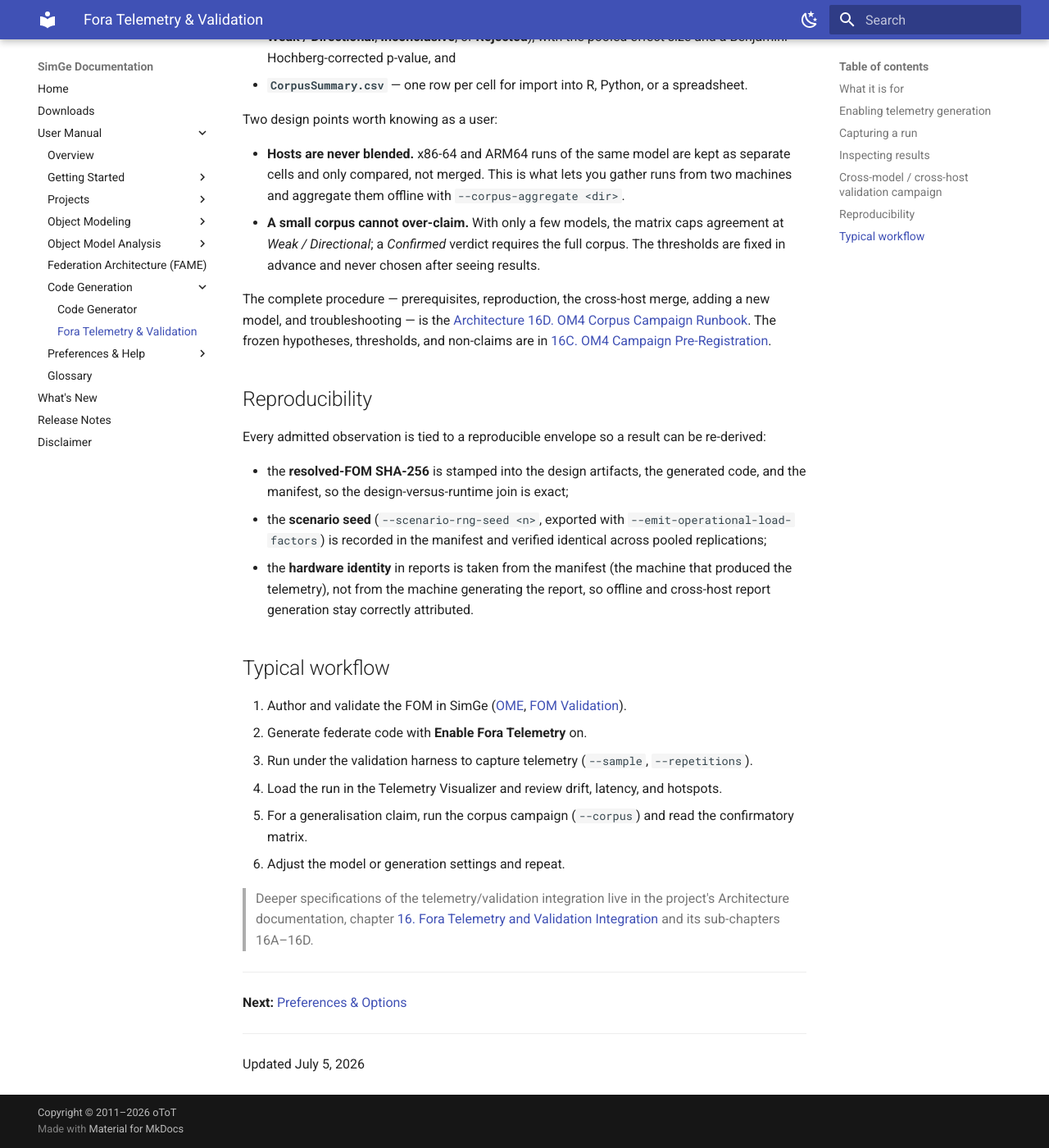
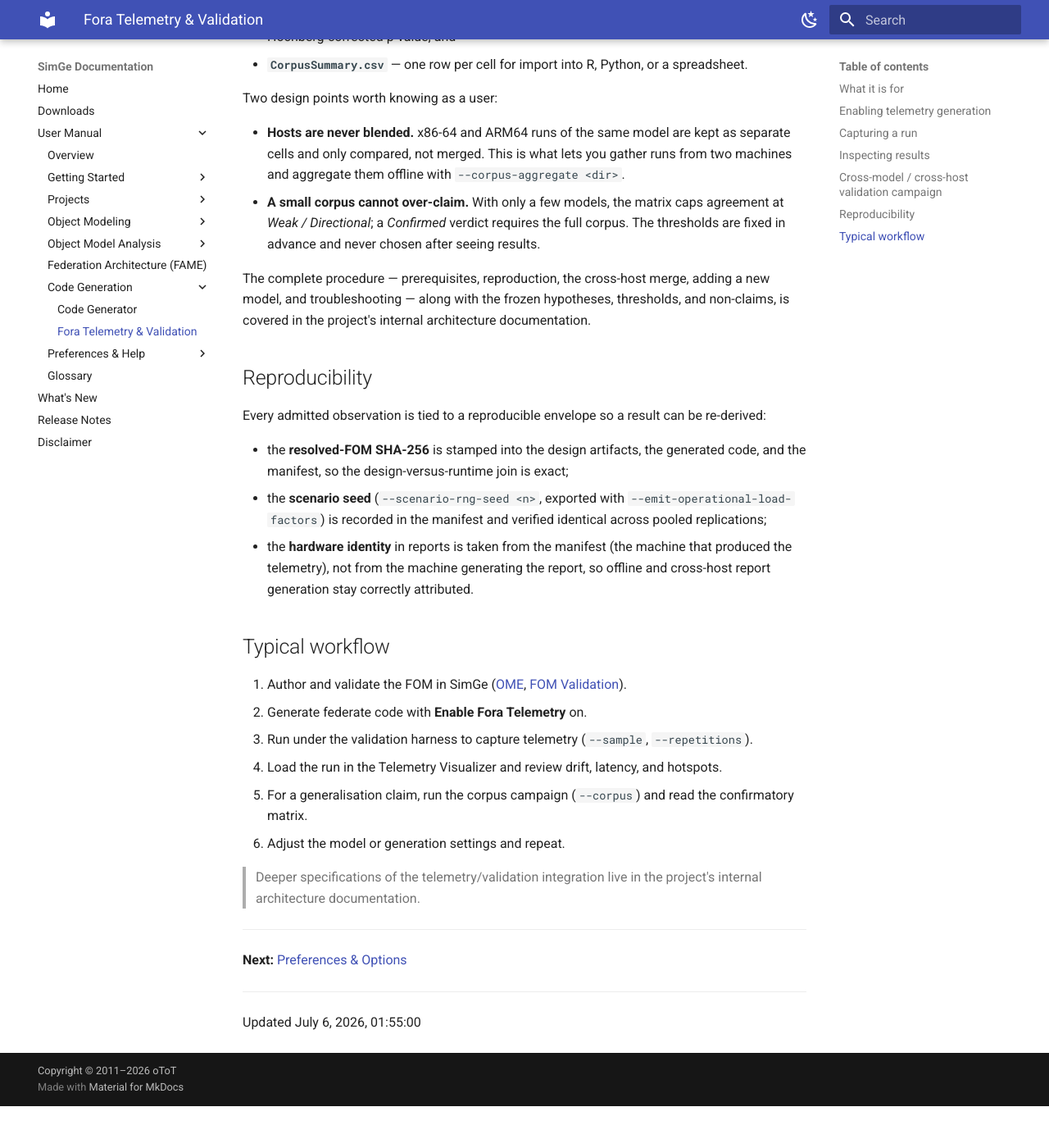
Before and after one commit to otopcu/simge-site, an MkDocs documentation site: the page built from docs/UserManual/ForaTelemetry.md, in a window 1280 px wide and 1400 px high, scrolled down 2224 px. Shown: the whole window at 82% size. Built offline with MkDocs 1.6.1 and Material for MkDocs 9.7.7, drawn with Linux system fonts in a browser that asks for light colours; after the commit the page ends 3573 px from its top, so only the background shows below that; some of the changed text lies outside the part shown.

Commit message:
Publish documentation update (2026-07-20)

```diff
--- a/docs/UserManual/ForaTelemetry.md
+++ b/docs/UserManual/ForaTelemetry.md
@@ -36,7 +36,7 @@ Each run produces artifacts in its output folder:
 - a **`ValidationReport.md`** (per-metric runtime evidence and verdicts), and
 - a **`CampaignSampleSummary.json`** — a machine-readable summary the campaign aggregator consumes.
 
-> The full harness contract, switches, and overhead-measurement mode are documented in [Architecture 16A. Telemetry Samples and Harness Usage](../Architecture/16A_Telemetry_Samples_and_Harness_Usage.md); per-scenario behaviour is in [16B. Telemetry Sample Scenarios](../Architecture/16B_Telemetry_Sample_Scenarios.md).
+> The full harness contract, switches, overhead-measurement mode, and per-scenario behaviour are documented in the project's internal architecture documentation.
 
 ## Inspecting results
 
@@ -67,7 +67,7 @@ Two design points worth knowing as a user:
 - **Hosts are never blended.** x86-64 and ARM64 runs of the same model are kept as separate cells and only compared, not merged. This is what lets you gather runs from two machines and aggregate them offline with `--corpus-aggregate <dir>`.
 - **A small corpus cannot over-claim.** With only a few models, the matrix caps agreement at *Weak / Directional*; a *Confirmed* verdict requires the full corpus. The thresholds are fixed in advance and never chosen after seeing results.
 
-The complete procedure — prerequisites, reproduction, the cross-host merge, adding a new model, and troubleshooting — is the [Architecture 16D. OM4 Corpus Campaign Runbook](../Architecture/16D_OM4_Corpus_Campaign_Runbook.md). The frozen hypotheses, thresholds, and non-claims are in [16C. OM4 Campaign Pre-Registration](../Architecture/16C_OM4_Campaign_PreRegistration.md).
+The complete procedure — prerequisites, reproduction, the cross-host merge, adding a new model, and troubleshooting — along with the frozen hypotheses, thresholds, and non-claims, is covered in the project's internal architecture documentation.
 
 ## Reproducibility
 
@@ -86,11 +86,11 @@ Every admitted observation is tied to a reproducible envelope so a result can be
 5. For a generalisation claim, run the corpus campaign (`--corpus`) and read the confirmatory matrix.
 6. Adjust the model or generation settings and repeat.
 
-> Deeper specifications of the telemetry/validation integration live in the project's Architecture documentation, chapter [16. Fora Telemetry and Validation Integration](../Architecture/16_Fora_Telemetry_Validation_Integration.md) and its sub-chapters 16A–16D.
+> Deeper specifications of the telemetry/validation integration live in the project's internal architecture documentation.
 
 ---
 
 **Next:** [Preferences & Options](Preferences.md)
 
 ---
-Updated July 5, 2026
+Updated July 6, 2026, 01:55:00
```
